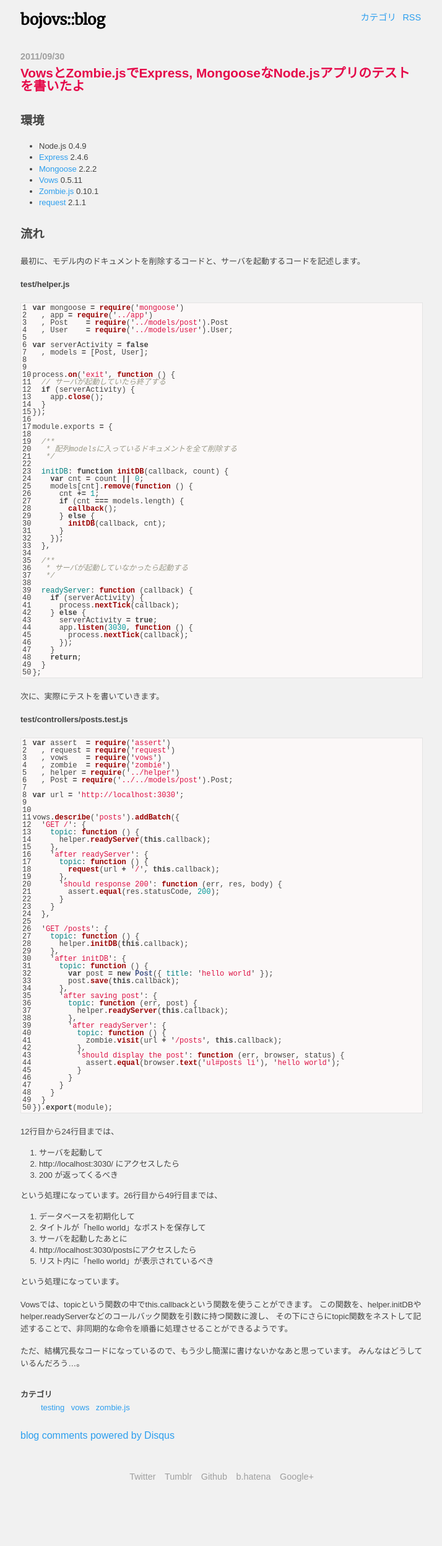
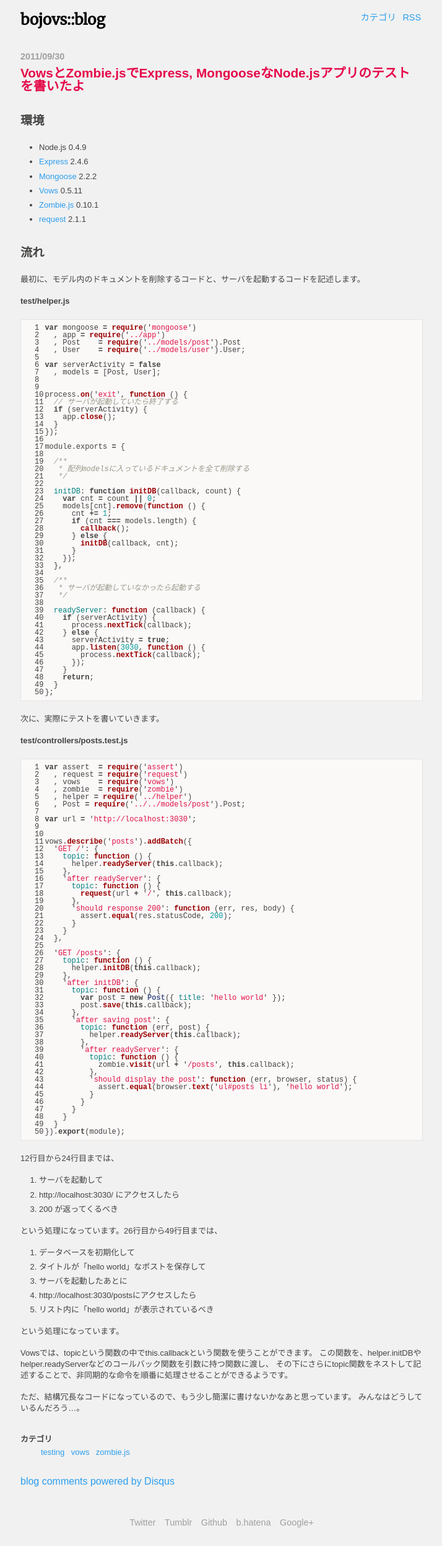
Before and after one commit to bojovs/bojovs.github.com, a Jekyll site: the page built from _posts/2011-09-30-vows-zombie.markdown, in a window 1280 px wide. Shown: the whole page at 62% size, without its empty margins (282-996 px from the left). Built offline with Jekyll 4.4.1, drawn with Linux system fonts in a browser that asks for light colours; some web fonts are replaced; comment, search, counter and statistics services are not loaded; before the commit the page ends 2420 px from its top, so only the background shows below that.

Commit message:
見た目の調整

```diff
--- a/stylesheets/base.css
+++ b/stylesheets/base.css
@@ -60,7 +60,7 @@ article h2 {
 article h3 {
   margin: 25px 0 15px 0; }
 article p {
-  line-height: 1.5em;
+  line-height: 18px;
   margin: 17px 0; }
 article code {
   font-family: "Droid Sans Mono", "arial", sans-serif; }
@@ -70,7 +70,7 @@ article code:not([class]) {
 article .highlight {
   /*background-color: $bgcolor;*/
   background-color: #fbf8f8;
-  padding: 5 20px;
+  padding: 5px 20px;
   border: solid 1px #e4e4e4;
   overflow-x: auto;
   margin: 20px 0; }
@@ -80,6 +80,8 @@ article .highlight {
 article ul, article ol {
   padding-left: 30px;
   line-height: 1.5em; }
+  article ul li, article ol li {
+    line-height: 18px; }
 article #datetime {
   margin-bottom: 10px;
   font-size: 0.9em;
```
Also changed, not shown: _sass/base.scss (+6 -2 lines).
